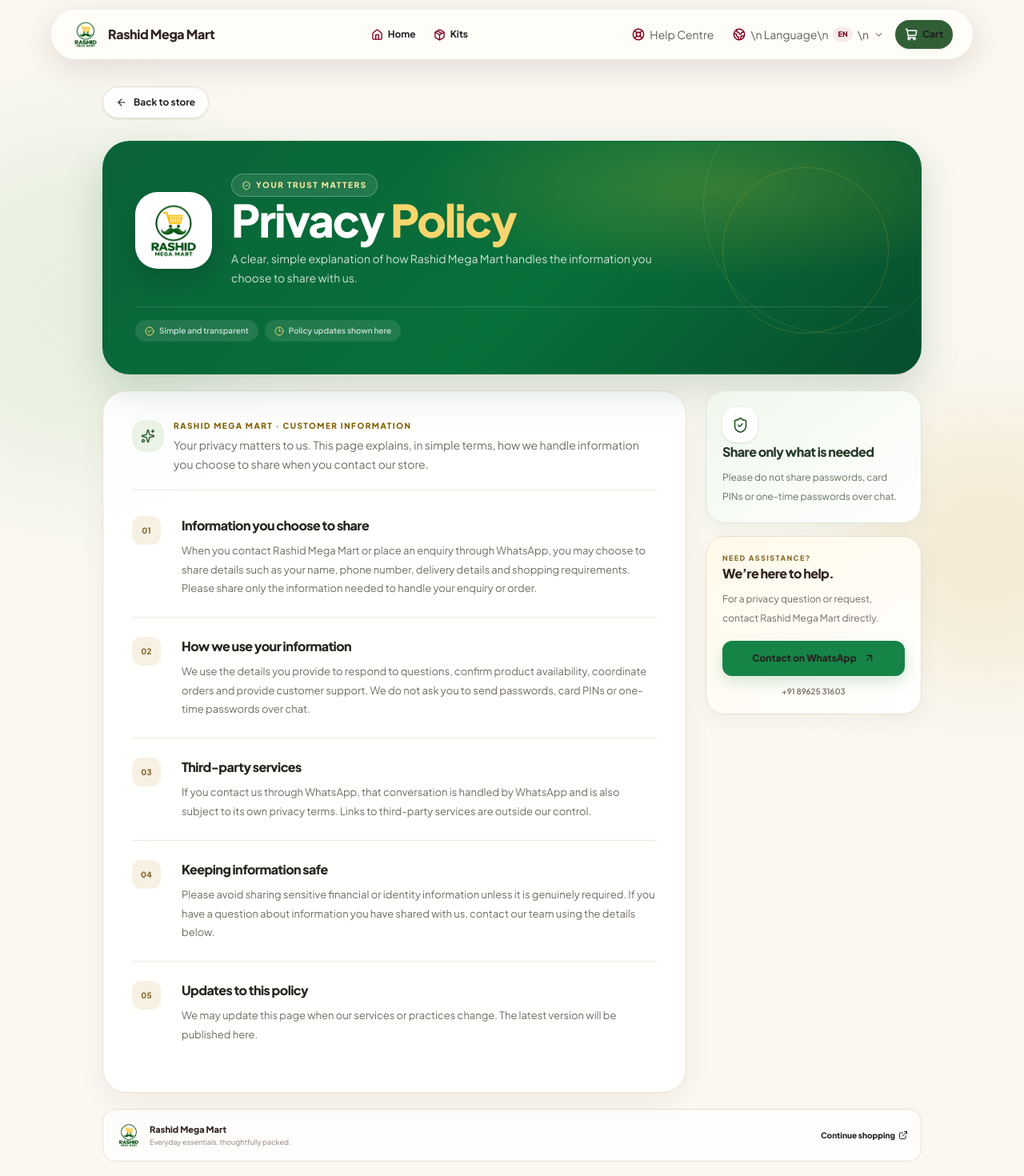
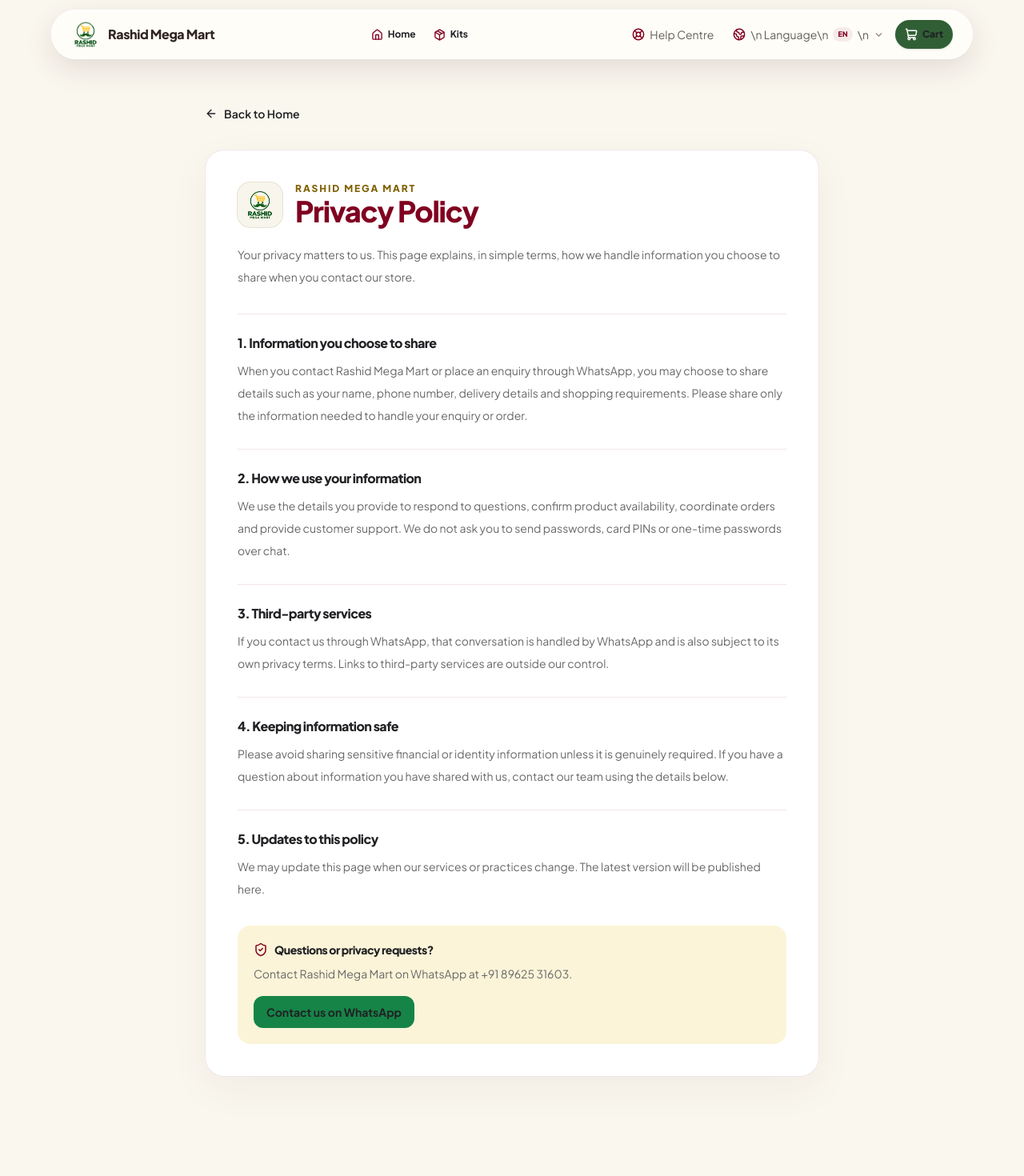
Before and after one commit to NoorTechnologies/rashidmegamartv0.1, a Next.js app: page /privacy-policy in a window 1280 px wide. Shown: the top 1470 px of the page at 80% size. After the commit the page ends 1402 px from the top, so only its background shows below. Built offline with nearby package versions, Linux system fonts and the light colour scheme.

Commit message:
Restore clean privacy policy layout with original store logo and subtle motion

```diff
--- a/src/app/privacy-policy/page.tsx
+++ b/src/app/privacy-policy/page.tsx
@@ -1,167 +1,106 @@
 import Image from "next/image";
 import Link from "next/link";
-import {
-  ArrowLeft,
-  ArrowUpRight,
-  CheckCircle2,
-  Clock3,
-  ExternalLink,
-  ShieldCheck,
-  Sparkles,
-} from "lucide-react";
+import { ArrowLeft, ShieldCheck } from "lucide-react";
 
 export const metadata = {
   title: "Privacy Policy | Rashid Mega Mart",
-  description:
-    "Read how Rashid Mega Mart handles the information you choose to share when contacting our store.",
+  description: "Read how Rashid Mega Mart handles the information you choose to share when contacting our store.",
 };
 
 const sections = [
   {
-    number: "01",
     title: "Information you choose to share",
     body: "When you contact Rashid Mega Mart or place an enquiry through WhatsApp, you may choose to share details such as your name, phone number, delivery details and shopping requirements. Please share only the information needed to handle your enquiry or order.",
   },
   {
-    number: "02",
     title: "How we use your information",
     body: "We use the details you provide to respond to questions, confirm product availability, coordinate orders and provide customer support. We do not ask you to send passwords, card PINs or one-time passwords over chat.",
   },
   {
-    number: "03",
     title: "Third-party services",
     body: "If you contact us through WhatsApp, that conversation is handled by WhatsApp and is also subject to its own privacy terms. Links to third-party services are outside our control.",
   },
   {
-    number: "04",
     title: "Keeping information safe",
     body: "Please avoid sharing sensitive financial or identity information unless it is genuinely required. If you have a question about information you have shared with us, contact our team using the details below.",
   },
   {
-    number: "05",
     title: "Updates to this policy",
     body: "We may update this page when our services or practices change. The latest version will be published here.",
   },
 ];
 
-const WHATSAPP_URL = "https://wa.me/918962531603";
-
 export default function PrivacyPolicyPage() {
   return (
-    <main className="relative isolate min-h-screen overflow-hidden bg-[#FAF8F1] px-3 pb-28 pt-5 text-[#24231F] sm:px-6 sm:pt-8 lg:px-8 lg:pb-16">
-      <div aria-hidden="true" className="pointer-events-none absolute -left-28 top-24 -z-10 size-72 rounded-full bg-[#D9E9D2]/55 blur-3xl sm:size-[26rem]" />
-      <div aria-hidden="true" className="pointer-events-none absolute -right-28 top-[28rem] -z-10 size-80 rounded-full bg-[#F1E3C5]/65 blur-3xl" />
-
-      <div className="mx-auto w-full max-w-5xl">
-        <Link
-          href="/"
-          className="inline-flex min-h-10 items-center gap-2 rounded-full border border-[#E7DFD0] bg-white/85 px-4 text-xs font-bold text-[#315F35] shadow-sm backdrop-blur transition hover:-translate-y-0.5 hover:border-[#C9DCC4] hover:shadow-md"
-        >
-          <ArrowLeft size={14} /> Back to store
+    <main className="min-h-screen bg-[#FAF7EF] px-4 py-10 text-[#202124] sm:px-6 sm:py-14">
+      <article className="privacy-enter mx-auto max-w-3xl">
+        <Link href="/" className="inline-flex items-center gap-2 text-sm font-semibold text-[#800020] transition-colors hover:text-[#A51D3D]">
+          <ArrowLeft size={16} /> Back to Home
         </Link>
 
-        <header className="relative mt-5 overflow-hidden rounded-[28px] border border-[#1D7545]/20 bg-[radial-gradient(ellipse_at_75%_20%,rgba(247,201,40,.20),transparent_35%),linear-gradient(135deg,#0A6338_0%,#08703A_55%,#064D2C_100%)] px-5 py-7 text-white shadow-[0_18px_48px_rgba(19,77,43,.18)] sm:mt-7 sm:rounded-[34px] sm:px-10 sm:py-10">
-          <div aria-hidden="true" className="pointer-events-none absolute -right-12 -top-20 size-64 rounded-full border border-white/10 sm:size-80" />
-          <div aria-hidden="true" className="pointer-events-none absolute -right-2 top-12 size-40 rounded-full border border-[#F7C928]/20 sm:right-10 sm:top-8 sm:size-52" />
-          <div className="relative flex flex-col items-center text-center sm:flex-row sm:items-center sm:gap-6 sm:text-left">
-            <div className="flex size-20 shrink-0 items-center justify-center rounded-[25px] border border-white/55 bg-white p-2.5 shadow-[0_12px_28px_rgba(0,0,0,.16)] sm:size-24 sm:rounded-[28px]">
+        <div className="mt-8 rounded-3xl border border-[#800020]/10 bg-white p-6 shadow-[0_16px_50px_rgba(70,40,30,0.05)] sm:p-10">
+          <div className="flex items-center gap-4">
+            <div className="flex size-14 shrink-0 items-center justify-center rounded-2xl bg-[#F8F5EC] p-2 ring-1 ring-[#E9E2D4]">
               <Image
                 src="/images/logo2.png"
-                alt="Rashid Mega Mart original logo"
-                width={88}
-                height={88}
+                alt="Rashid Mega Mart logo"
+                width={48}
+                height={48}
                 priority
                 className="size-full object-contain"
               />
             </div>
-            <div className="mt-4 min-w-0 sm:mt-0">
-              <span className="inline-flex items-center gap-1.5 rounded-full border border-white/25 bg-white/10 px-3 py-1.5 text-[9px] font-extrabold uppercase tracking-[0.16em] text-[#F9E7A4] backdrop-blur sm:text-[10px]">
-                <ShieldCheck size={12} /> Your trust matters
-              </span>
-              <h1 className="mt-3 text-[clamp(2rem,7vw,3.5rem)] font-black leading-[1.02] tracking-[-0.055em]">
-                Privacy <span className="text-[#F7D66D]">Policy</span>
-              </h1>
-              <p className="mx-auto mt-2 max-w-xl text-[12px] leading-6 text-white/80 sm:mx-0 sm:text-sm">
-                A clear, simple explanation of how Rashid Mega Mart handles the information you choose to share with us.
-              </p>
+            <div className="min-w-0">
+              <p className="text-xs font-extrabold uppercase tracking-[0.16em] text-[#806000]">Rashid Mega Mart</p>
+              <h1 className="mt-1 text-3xl font-black tracking-tight text-[#800020] sm:text-4xl">Privacy Policy</h1>
             </div>
           </div>
-          <div className="relative mt-6 flex flex-wrap items-center justify-center gap-2 border-t border-white/15 pt-4 text-[9px] font-semibold text-white/75 sm:justify-start sm:text-[10px]">
-            <span className="inline-flex items-center gap-1.5 rounded-full bg-white/10 px-3 py-1.5"><CheckCircle2 size={12} className="text-[#F7D66D]" /> Simple and transparent</span>
-            <span className="inline-flex items-center gap-1.5 rounded-full bg-white/10 px-3 py-1.5"><Clock3 size={12} className="text-[#F7D66D]" /> Policy updates shown here</span>
+
+          <p className="mt-5 text-sm leading-7 text-[#686868]">
+            Your privacy matters to us. This page explains, in simple terms, how we handle information you choose to share when you contact our store.
+          </p>
+
+          <div className="mt-8 space-y-7">
+            {sections.map((section, index) => (
+              <section key={section.title} className="privacy-section border-t border-[#800020]/10 pt-6" style={{ animationDelay: `${index * 90}ms` }}>
+                <h2 className="text-base font-extrabold text-[#202124]">{index + 1}. {section.title}</h2>
+                <p className="mt-2 text-sm leading-7 text-[#686868]">{section.body}</p>
+              </section>
+            ))}
           </div>
-        </header>
 
-        <div className="mt-5 grid gap-5 lg:grid-cols-[minmax(0,1fr)_270px] lg:items-start lg:gap-6">
-          <article className="min-w-0 overflow-hidden rounded-[26px] border border-[#E9E1D2] bg-white/95 p-5 shadow-[0_12px_34px_rgba(57,45,24,.055)] sm:rounded-[30px] sm:p-8 lg:p-9">
-            <div className="flex items-start gap-3 border-b border-[#EEE8DD] pb-5">
-              <span className="flex size-10 shrink-0 items-center justify-center rounded-2xl bg-[#EAF3E6] text-[#315F35]">
-                <Sparkles size={18} />
-              </span>
-              <div>
-                <p className="text-[10px] font-black uppercase tracking-[0.15em] text-[#806000]">Rashid Mega Mart · Customer information</p>
-                <p className="mt-1 text-[12px] leading-6 text-[#716B62] sm:text-sm">
-                  Your privacy matters to us. This page explains, in simple terms, how we handle information you choose to share when you contact our store.
-                </p>
-              </div>
+          <div className="mt-8 rounded-2xl bg-[#FAF0C8]/70 p-5">
+            <div className="flex items-center gap-2">
+              <ShieldCheck size={18} className="text-[#800020]" />
+              <h2 className="text-sm font-extrabold text-[#202124]">Questions or privacy requests?</h2>
             </div>
+            <p className="mt-2 text-sm leading-6 text-[#686868]">Contact Rashid Mega Mart on WhatsApp at +91 89625 31603.</p>
+            <a href="https://wa.me/918962531603" target="_blank" rel="noopener noreferrer" className="mt-4 inline-flex min-h-10 items-center justify-center rounded-xl bg-[#168447] px-4 py-2 text-sm font-bold text-white transition-colors hover:bg-[#106B38]">
+              Contact us on WhatsApp
+            </a>
+          </div>
+        </div>
+      </article>
 
-            <div className="mt-2 divide-y divide-[#EEE8DD]">
-              {sections.map((section) => (
-                <section key={section.number} className="grid gap-2 py-5 sm:grid-cols-[46px_minmax(0,1fr)] sm:gap-4 sm:py-6">
-                  <span className="inline-flex size-9 items-center justify-center rounded-xl bg-[#F7F1E4] text-[10px] font-black tracking-wide text-[#8A6A2B]">
-                    {section.number}
-                  </span>
-                  <div className="min-w-0">
-                    <h2 className="text-[15px] font-extrabold tracking-[-0.02em] text-[#29251F] sm:text-base">{section.title}</h2>
-                    <p className="mt-2 text-[12px] leading-[1.8] text-[#716B62] sm:text-[13px]">{section.body}</p>
-                  </div>
-                </section>
-              ))}
-            </div>
-          </article>
-
-          <aside className="space-y-4 lg:sticky lg:top-24">
-            <div className="overflow-hidden rounded-[24px] border border-[#DCE8D7] bg-[linear-gradient(145deg,#F0F7EC,#FFFFFF)] p-5 shadow-[0_8px_24px_rgba(49,95,53,.06)]">
-              <div className="flex size-11 items-center justify-center rounded-2xl bg-white text-[#315F35] shadow-sm">
-                <ShieldCheck size={21} />
-              </div>
-              <h2 className="mt-4 text-base font-black text-[#263B2A]">Share only what is needed</h2>
-              <p className="mt-2 text-xs leading-6 text-[#687264]">
-                Please do not share passwords, card PINs or one-time passwords over chat.
-              </p>
-            </div>
-
-            <div className="rounded-[24px] border border-[#E9DFC9] bg-[linear-gradient(145deg,#FFF9E9,#FFFFFF)] p-5 shadow-[0_8px_24px_rgba(90,67,29,.055)]">
-              <p className="text-[9px] font-black uppercase tracking-[0.16em] text-[#8A6A2B]">Need assistance?</p>
-              <h2 className="mt-2 text-base font-black text-[#30251F]">We’re here to help.</h2>
-              <p className="mt-2 text-xs leading-6 text-[#716B62]">For a privacy question or request, contact Rashid Mega Mart directly.</p>
-              <a
-                href={WHATSAPP_URL}
-                target="_blank"
-                rel="noopener noreferrer"
-                className="mt-4 inline-flex min-h-11 w-full items-center justify-center gap-2 rounded-xl bg-[#168447] px-4 text-xs font-extrabold text-white shadow-[0_7px_18px_rgba(22,132,71,.18)] transition hover:-translate-y-0.5 hover:bg-[#106B38] hover:shadow-lg"
-              >
-                Contact on WhatsApp <ArrowUpRight size={15} />
-              </a>
-              <p className="mt-3 text-center text-[10px] font-semibold text-[#746D62]">+91 89625 31603</p>
-            </div>
-          </aside>
-        </div>
-
-        <footer className="mt-5 flex flex-col items-center justify-between gap-3 rounded-2xl border border-[#E9E1D2] bg-white/75 px-4 py-4 text-center sm:flex-row sm:text-left">
-          <div className="flex items-center gap-2.5">
-            <Image src="/images/logo2.png" alt="" width={34} height={34} className="size-8 object-contain" />
-            <div>
-              <p className="text-[11px] font-black text-[#30251F]">Rashid Mega Mart</p>
-              <p className="text-[9px] text-[#8A8175]">Everyday essentials, thoughtfully packed.</p>
-            </div>
-          </div>
-          <Link href="/" className="inline-flex items-center gap-1 text-[10px] font-extrabold text-[#315F35] transition hover:text-[#800020]">
-            Continue shopping <ExternalLink size={12} />
-          </Link>
-        </footer>
-      </div>
+      <style jsx>{`
+        .privacy-enter {
+          animation: privacy-enter 650ms cubic-bezier(.2,.75,.25,1) both;
+        }
+        .privacy-section {
+          animation: privacy-section 550ms cubic-bezier(.2,.75,.25,1) both;
+        }
+        @keyframes privacy-enter {
+          from { opacity: 0; transform: translateY(14px); }
+          to { opacity: 1; transform: translateY(0); }
+        }
+        @keyframes privacy-section {
+          from { opacity: 0; transform: translateY(9px); }
+          to { opacity: 1; transform: translateY(0); }
+        }
+        @media (prefers-reduced-motion: reduce) {
+          .privacy-enter, .privacy-section { animation: none; }
+        }
+      `}</style>
     </main>
   );
 }
```
